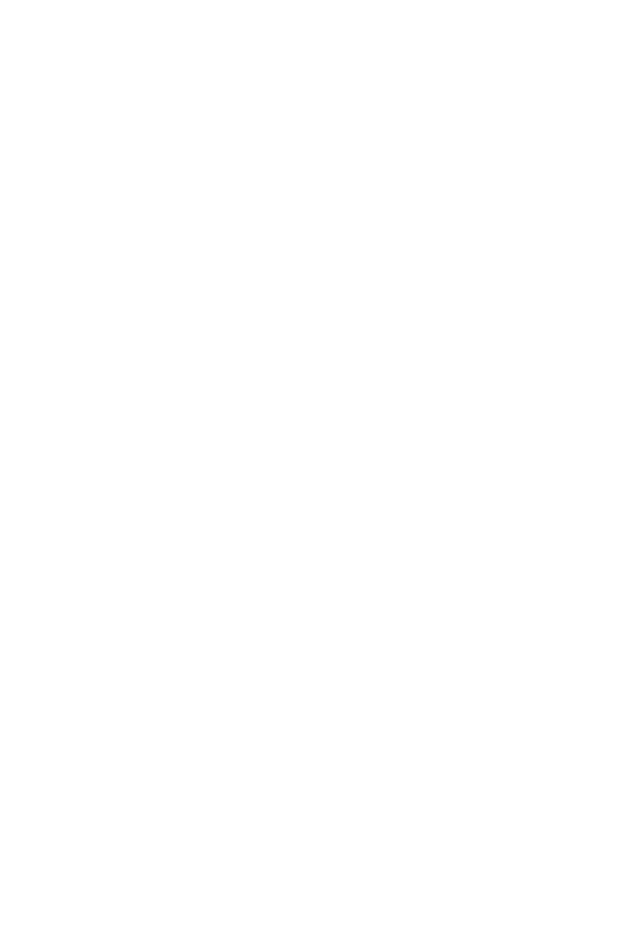
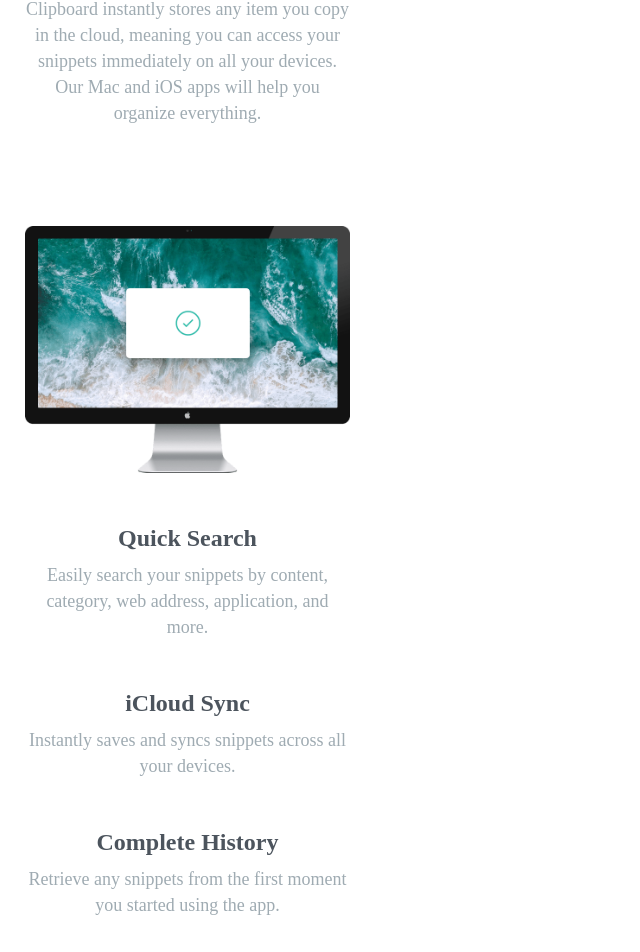
Before and after one commit to bryanloyd/ClipboardLandingPage, a React (Create React App) app: page / in a window 1280 px wide. Shown: the part 909-1861 px from the top of the page, without its empty margins (0-640 px from the left). Before the commit the page ends 806 px from the top, so only its background shows below. Built offline with nearby package versions, Linux system fonts and the light colour scheme; a web font is replaced by a local one.

Commit message:
Snippets Component

```diff
--- a/src/App.js
+++ b/src/App.js
@@ -1,11 +1,13 @@
 import React from "react";
 import Header from "./Components/Header";
 import "./App.css";
+import Snippets from "./Components/Snippets";
 
 const App = () => {
   return (
     <div className="app">
       <Header />
+      <Snippets />
     </div>
   );
 };
--- /dev/null
+++ b/src/Components/Snippets.js
@@ -0,0 +1,38 @@
+import React from "react";
+import imac from "../images/image-computer.png";
+
+const Snippets = () => {
+  return (
+    <div className="snippets">
+      <div>
+        <h4>Keep track of your snippets</h4>
+        <p>
+          Clipboard instantly stores any item you copy in the cloud, meaning you
+          can access your snippets immediately on all your devices. Our Mac and
+          iOS apps will help you organize everything.
+        </p>
+      </div>
+      <section>
+        <div>
+          <img src={imac} alt="" />
+        </div>
+        <div>
+          <h5>Quick Search</h5>
+          <p>
+            Easily search your snippets by content, category, web address,
+            application, and more.
+          </p>
+          <h5>iCloud Sync</h5>
+          <p>Instantly saves and syncs snippets across all your devices.</p>
+          <h5>Complete History</h5>
+          <p>
+            Retrieve any snippets from the first moment you started using the
+            app.
+          </p>
+        </div>
+      </section>
+    </div>
+  );
+};
+
+export default Snippets;
--- a/src/index.css
+++ b/src/index.css
@@ -63,7 +63,7 @@
 
 p {
   font-size: 1.8rem;
-  line-height: auto;
+  line-height: 2.6rem;
   color: hsl(201, 11%, 66%);
 }
 
@@ -132,3 +132,23 @@
   line-height: 3rem;
   box-shadow: 1px 1px 5px 1px hsl(171, 66%, 10%);
 }
+
+/* Snippets Component */
+.snippets {
+  text-align: center;
+  padding: 0 25px;
+  margin: 25px 0 200px 0;
+}
+
+.snippets h4,
+h5 {
+  margin-bottom: 10px;
+}
+
+.snippets p {
+  margin-bottom: 50px;
+}
+
+.snippets img {
+  margin: 50px 0;
+}
```
Also changed, not shown: index.html (+11 -17 lines).
